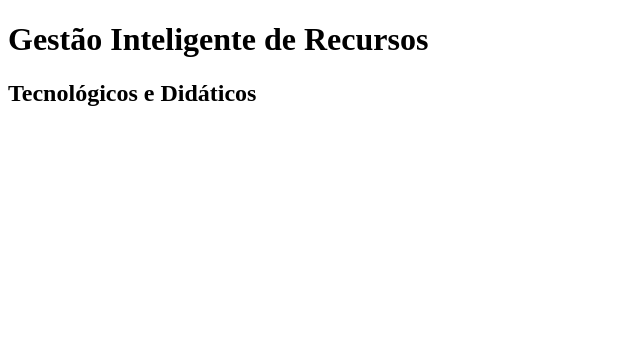
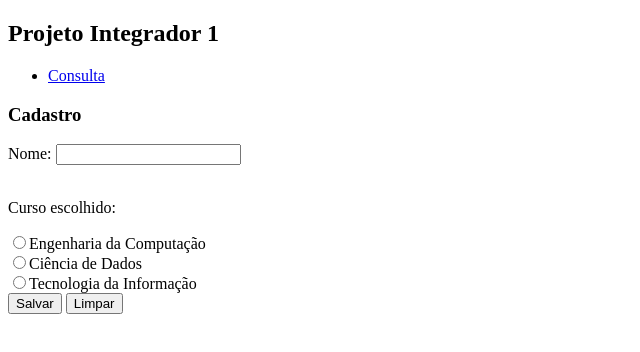
Before and after one commit to JoseWRPereira/pi1-GestaoInteligenteRecursos, a plain HTML site: page app/templates/index.html in a window 1280 px wide. Shown: the whole page, without its empty margins (0-640 px from the left). Drawn offline with Linux system fonts and the light colour scheme.

Commit message:
Passagem de parametro por um form html para o app.py

```diff
--- /dev/null
+++ b/app/templates/assets/css/pallete.css
@@ -0,0 +1,86 @@
+* {
+    box-sizing: border-box;
+}
+
+body{
+    font-family: Arial, Helvetica, sans-serif;
+}
+
+/* Style the header */
+header {
+      background-color: #156;
+      padding: 3px;
+      text-align: center;
+      font-size: 30px;
+      color: white;
+}
+
+/* Create two columns/boxes that floats next to each other */
+nav {
+      float: left;
+      width: 20%;
+      /*height: 300px; /* only for demonstration, should be removed */
+      background: #ffffff;
+      padding: 25px;
+}
+
+    /* Style the list inside the menu */
+nav ul {
+      list-style-type: none;
+      padding: 0;
+}
+
+    article {
+      float: left;
+      padding: 20px;
+      width: 80%;
+      background-color: #ffffff;
+      /*height: 300px; /* only for demonstration, should be removed */
+    }
+
+    /* Clear floats after the columns */
+    section::after {
+      content: "";
+      display: table;
+      clear: both;
+    }
+
+    /* Style the footer */
+    footer {
+      background-color: #aaa;
+      padding: 10px;
+      text-align: center;
+      color: white;
+    }
+
+    /* Responsive layout - makes the two columns/boxes stack on top of each other instead of next to each other, on small screens */
+@media (max-width: 600px) {
+    nav, article {
+        width: 100%;
+        height: auto;
+    }
+}
+
+
+
+.btn {
+border: none; /* Remove borders */
+color: white; /* Add a text color */
+padding: 14px 28px; /* Add some padding */
+cursor: pointer; /* Add a pointer cursor on mouse-over */
+}
+
+.success {background-color: #04AA6D;} /* Green */
+.success:hover {background-color: #46a049;}
+
+.info {background-color: #2196F3;} /* Blue */
+.info:hover {background: #0b7dda;}
+
+.warning {background-color: #ff9800;} /* Orange */
+.warning:hover {background: #e68a00;}
+
+.danger {background-color: #f44336;} /* Red */
+.danger:hover {background: #da190b;}
+
+.default {background-color: #e7e7e7; color: black;} /* Gray */
+.default:hover {background: #ddd;}
--- a/app/templates/index.html
+++ b/app/templates/index.html
@@ -1,10 +1,45 @@
 <!DOCTYPE html>
-<html>
-    <head>
-        <title> Projeto Integrador I </title>
-    </head>
-    <body>
-        <h1> Gestão Inteligente de Recursos </h1>
-        <h2>Tecnológicos e Didáticos</h2>
-    </body>
-</html>
+<html lang="pt-BR">
+
+  <head>
+    <title>PI1</title>
+    <meta charset="utf-8">
+    <meta name="viewport" content="width=device-width, initial-scale=1">
+  </head>
+
+  <body>
+
+    <header>
+      <h2>Projeto Integrador 1</h2>
+    </header>
+
+    <section>
+      <nav>
+        <ul>
+          <li><a href="/consulta">Consulta</a></li>
+        </ul>
+      </nav>
+
+      <article>
+
+        <h1>Cadastro</h1>
+        <form>
+          <label for="fname"> Nome: </label>
+          <input type="text" id="fname" name="fname"><br>
+
+          <br>
+          <p>Curso escolhido:</p>
+          <input type="radio" id="ec" name="course" value="EC" <label for="ec">Engenharia da Computação<br>
+
+          <input type="radio" id="cd" name="course" value="CD" <label for="ec">Ciência de Dados<br>
+
+          <input type="radio" id="ti" name="course" value="TI" <label for="ec">Tecnologia da Informação<br>
+          <input type="submit" value="Salvar">
+          <input type="reset" value="Limpar">
+        </form>
+      </article>
+
+    </section>
+
+  </body>
+  </html>
```
Also changed, not shown: app/templates/pages/consulta.html (added, +23 -0 lines), 2 other files.
